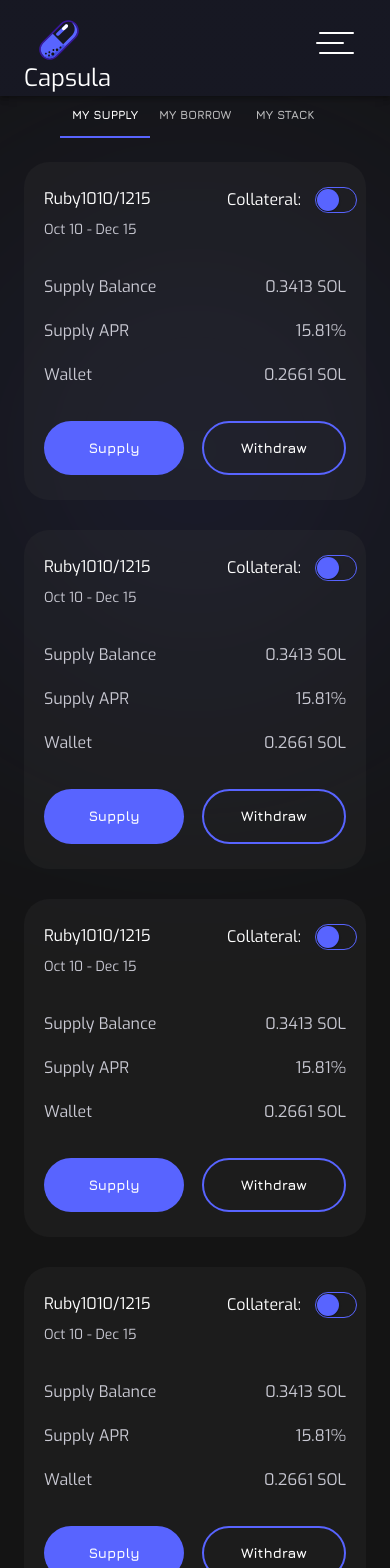
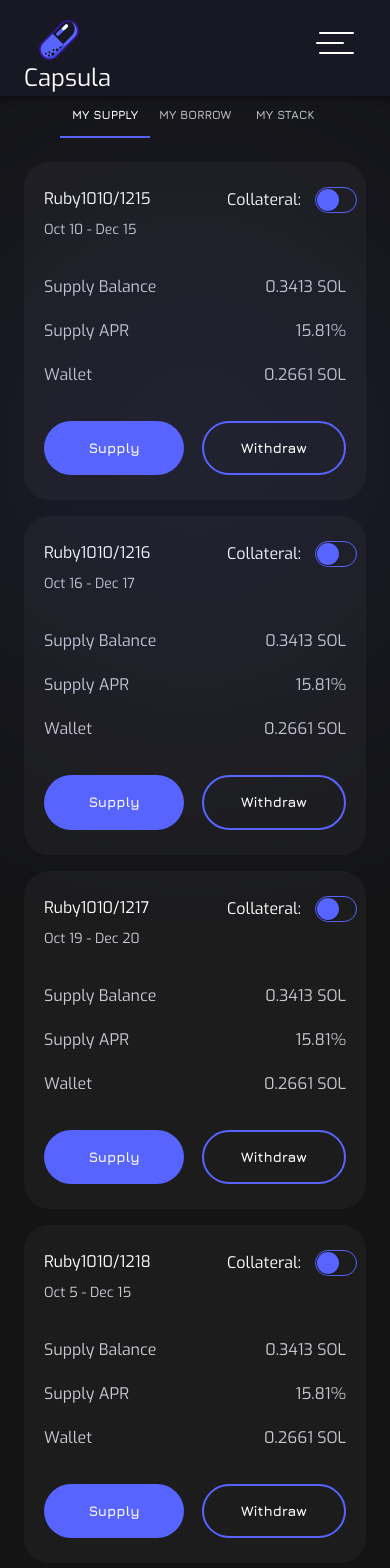
Before and after one commit to UD1sto/Capsules-mpv-frontend, a Next.js app: page /my-positions in a window 390 px wide. Shown: the top 1568 px of the page. Built offline with nearby package versions, Linux system fonts and the light colour scheme.

Commit message:
responsive token board

```diff
--- /dev/null
+++ b/src/components/my-positions/Panel.tsx
@@ -0,0 +1,3 @@
+export function Panel(){
+
+}
--- a/src/components/my-positions/TokenBoard.tsx
+++ b/src/components/my-positions/TokenBoard.tsx
@@ -1,12 +1,23 @@
-import { Stack } from "@mui/material";
+import { Grid } from "@mui/material";
+import { Card } from "../card/Card";
+import { TokenCard, TokenCardItem } from "./TokenCard";
 
-export function TokenBoard({ component }: { component: any }) {
+export interface TokenBoardProps {
+  items: Array<TokenCardItem>;
+  type: "borrow" | "supply" | "stack";
+}
+export function TokenBoard(props: TokenBoardProps) {
+  const { items, type } = props;
+
   return (
-    <Stack>
-      {component}
-      {component}
-      {component}
-      {component}
-    </Stack>
+    <Grid container spacing={2} columns={{ xs: 1, sm: 2 }} maxWidth={1170}>
+      {items.map((item: TokenCardItem) => (
+        <Grid item xs={1}>
+          <Card sx={{ borderRadius: "25px" }}>
+            <TokenCard type={type} {...item} />
+          </Card>
+        </Grid>
+      ))}
+    </Grid>
   );
 }
--- a/src/components/my-positions/TokenCard.tsx
+++ b/src/components/my-positions/TokenCard.tsx
@@ -1,14 +1,17 @@
-import { Button, Stack, Switch, Typography } from "@mui/material";
-import { Card } from "../card/Card";
+import { Button, Stack, Typography } from "@mui/material";
 import { CapsuleSwitch } from "../switch/Switch";
 
-export interface TokenCardProps {
-  type: "supply" | "borrow" | "stack";
+export interface TokenCardItem {
   values: Array<string>;
   date: string;
   token: string;
   value?: string;
 }
+
+export interface TokenCardProps extends TokenCardItem {
+  type: "supply" | "borrow" | "stack";
+}
+
 export function TokenCard(props: TokenCardProps) {
   const { type, values, date, token, value } = props || {};
   const titles = getTitles(type);
--- a/src/components/my-positions/index.ts
+++ b/src/components/my-positions/index.ts
@@ -1,2 +1,3 @@
 export * from "./TokenCard";
 export * from "./TokenBoard";
+export * from "./Panel";
--- a/src/components/switch/Switch.tsx
+++ b/src/components/switch/Switch.tsx
@@ -61,12 +61,12 @@ const BaseSwitch = styled((props: SwitchProps) => (
   },
 }));
 
-export function CapsuleSwitch({ label }: SwitchProps) {
+export function CapsuleSwitch({ label }: { label?: string }) {
   return (
     <FormControlLabel
       value="top"
       control={<BaseSwitch color="primary" />}
-      label={`${label}: `}
+      label={label ? `${label}: ` : ""}
       labelPlacement="start"
     />
   );
--- a/src/content/index.ts
+++ b/src/content/index.ts
@@ -261,3 +261,58 @@ export const FAQ = [
       "Lorem ipsum dolor sit amet, consectetur adipiscing elit. Sed Lorem ipsum dolor sit amet, consectetur, Lorem ipsum dolor sit amet, consectetur adipiscing elit.Sed Lorem ipsum dolor sit amet, consectetur,Lorem ipsum dolor sit amet, consectetur adipiscing elit. Sed Lorem ipsum dolor sit amet, consectetur,Lorem ipsum dolor sit amet, consectetur adipiscing elit. Sed Lorem ipsum dolor sit amet, consectetur,Lorem ipsum dolor sit amet, consectetur adipiscing elit. Sed Lorem ipsum dolor sit amet, consectetur,",
   },
 ];
+
+export const SUPLLY_CARDS = [
+  {
+    date: "Oct 10 - Dec 15",
+    token: "Ruby1010/1215",
+    value: "1,093,272.08 USDC",
+    values: ["0.3413 SOL", "15.81%", "0.2661 SOL"],
+  },
+  {
+    date: "Oct 16 - Dec 17",
+    token: "Ruby1010/1216",
+    value: "2,093,272.08 USDC",
+    values: ["0.3413 SOL", "15.81%", "0.2661 SOL"],
+  },
+  {
+    date: "Oct 19 - Dec 20",
+    token: "Ruby1010/1217",
+    value: "1,793,272.08 USDC",
+    values: ["0.3413 SOL", "15.81%", "0.2661 SOL"],
+  },
+  {
+    date: "Oct 5 - Dec 15",
+    token: "Ruby1010/1218",
+    value: "3,093,272 USDC",
+    values: ["0.3413 SOL", "15.81%", "0.2661 SOL"],
+  },
+];
+
+
+export const STACK_CARDS = [
+  {
+    date: "Oct 10 - Dec 15",
+    token: "Ruby1010/1215",
+    value: "1,093,272.08 USDC",
+    values: ["05/12/2022", "03/06/2023", "0.0045 LARIX"],
+  },
+  {
+    date: "Oct 16 - Dec 17",
+    token: "Ruby1010/1216",
+    value: "2,093,272.08 USDC",
+    values: ["05/12/2022", "03/06/2023", "0.0045 LARIX"],
+  },
+  {
+    date: "Oct 19 - Dec 20",
+    token: "Ruby1010/1217",
+    value: "1,793,272.08 USDC",
+    values: ["05/12/2022", "03/06/2023", "0.0045 LARIX"],
+  },
+  {
+    date: "Oct 5 - Dec 15",
+    token: "Ruby1010/1218",
+    value: "3,093,272 USDC",
+    values: ["05/12/2022", "03/06/2023", "0.0045 LARIX"],
+  },
+];
--- a/src/pages/my-positions.tsx
+++ b/src/pages/my-positions.tsx
@@ -1,157 +1,24 @@
-import { Card, TabsPanel, TokenCard } from "@/components";
+import { TabsPanel } from "@/components";
+import { TokenBoard } from "@/components/my-positions";
+import { STACK_CARDS, SUPLLY_CARDS } from "@/content";
 import { Stack } from "@mui/material";
 
 export default function MyPositions() {
-  const style = {
-    maxWidth: 570,
-    borderRadius: "25px",
-    width: "100%",
-    flexGrow: 1,
-    mb: "30px",
-  };
   return (
     <Stack alignItems="center">
       <TabsPanel
         tabs={[
           {
             label: "My supply",
-            component: (
-              <Stack
-                direction={"row"}
-                flexWrap="wrap"
-                justifyContent="space-between"
-                maxWidth={1170}
-              >
-                <Card sx={style}>
-                  <TokenCard
-                    date="Oct 10 - Dec 15"
-                    token="Ruby1010/1215"
-                    type="supply"
-                    values={["0.3413 SOL", "15.81%", "0.2661 SOL"]}
-                  />
-                </Card>
-                <Card sx={style}>
-                  <TokenCard
-                    date="Oct 10 - Dec 15"
-                    token="Ruby1010/1215"
-                    type="supply"
-                    values={["0.3413 SOL", "15.81%", "0.2661 SOL"]}
-                  />
-                </Card>
-                <Card sx={style}>
-                  <TokenCard
-                    date="Oct 10 - Dec 15"
-                    token="Ruby1010/1215"
-                    type="supply"
-                    values={["0.3413 SOL", "15.81%", "0.2661 SOL"]}
-                  />
-                </Card>
-                <Card sx={style}>
-                  <TokenCard
-                    date="Oct 10 - Dec 15"
-                    token="Ruby1010/1215"
-                    type="supply"
-                    values={["0.3413 SOL", "15.81%", "0.2661 SOL"]}
-                  />
-                </Card>
-              </Stack>
-            ),
+            component: <TokenBoard type="supply" items={SUPLLY_CARDS} />,
           },
           {
             label: "My borrow",
-            component: (
-              <Stack
-                direction={"row"}
-                flexWrap="wrap"
-                justifyContent="space-between"
-                maxWidth={1170}
-              >
-                <Card sx={style}>
-                  <TokenCard
-                    type="borrow"
-                    date="Oct 10 - Dec 15"
-                    token="Ruby1010/1215"
-                    value="1,093,272.08 USDC"
-                    values={["0.3413 SOL", "15.81%", "0.2661 SOL"]}
-                  />
-                </Card>
-                <Card sx={style}>
-                  <TokenCard
-                    type="borrow"
-                    date="Oct 10 - Dec 15"
-                    token="Ruby1010/1215"
-                    value="1,093,272.08 USDC"
-                    values={["0.3413 SOL", "15.81%", "0.2661 SOL"]}
-                  />
-                </Card>
-                <Card sx={style}>
-                  <TokenCard
-                    type="borrow"
-                    date="Oct 10 - Dec 15"
-                    token="Ruby1010/1215"
-                    value="1,093,272.08 USDC"
-                    values={["0.3413 SOL", "15.81%", "0.2661 SOL"]}
-                  />
-                </Card>
-                <Card sx={style}>
-                  <TokenCard
-                    type="borrow"
-                    date="Oct 10 - Dec 15"
-                    token="Ruby1010/1215"
-                    value="1,093,272.08 USDC"
-                    values={["0.3413 SOL", "15.81%", "0.2661 SOL"]}
-                  />
-                </Card>
-              </Stack>
-            ),
+            component: <TokenBoard type="borrow" items={SUPLLY_CARDS} />,
           },
           {
             label: "My stack",
-            component: (
-              <Stack
-                direction={"row"}
-                flexWrap="wrap"
-                justifyContent="space-between"
-                maxWidth={1170}
-              >
-                <Card sx={style}>
-                  <TokenCard
-                    type="stack"
-                    date="Oct 10 - Dec 15"
-                    token="Ruby1010/1215"
-                    value="1,093,272.08 USDC"
-                    values={["05/12/2022", "03/06/2023", "0.0045 LARIX"]}
-                  />
-                </Card>
-                <Card sx={style}>
-                  <TokenCard
-                    type="stack"
-                    date="Oct 10 - Dec 15"
-                    token="Ruby1010/1215"
-                    value="1,093,272.08 USDC"
-                    values={["05/12/2022", "03/06/2023", "0.0045 LARIX"]}
-                  />
-                </Card>
-                <Card sx={style}>
-                  <TokenCard
-                    type="stack"
-                    date="Oct 10 - Dec 15"
-                    token="Ruby1010/1215"
-                    value="1,093,272.08 USDC"
-                    values={["05/12/2022", "03/06/2023", "0.0045 LARIX"]}
-                  />
-                </Card>
-                <Card sx={style}>
-                  <TokenCard
-                    type="stack"
-                    date="Oct 10 - Dec 15"
-                    token="Ruby1010/1215"
-                    value="1,093,272.08 USDC"
-                    values={["05/12/2022", "03/06/2023", "0.0045 LARIX"]}
-                  />
-                </Card>
-              </Stack>
-            ),
+            component: <TokenBoard type="stack" items={STACK_CARDS} />,
           },
         ]}
       />
```
